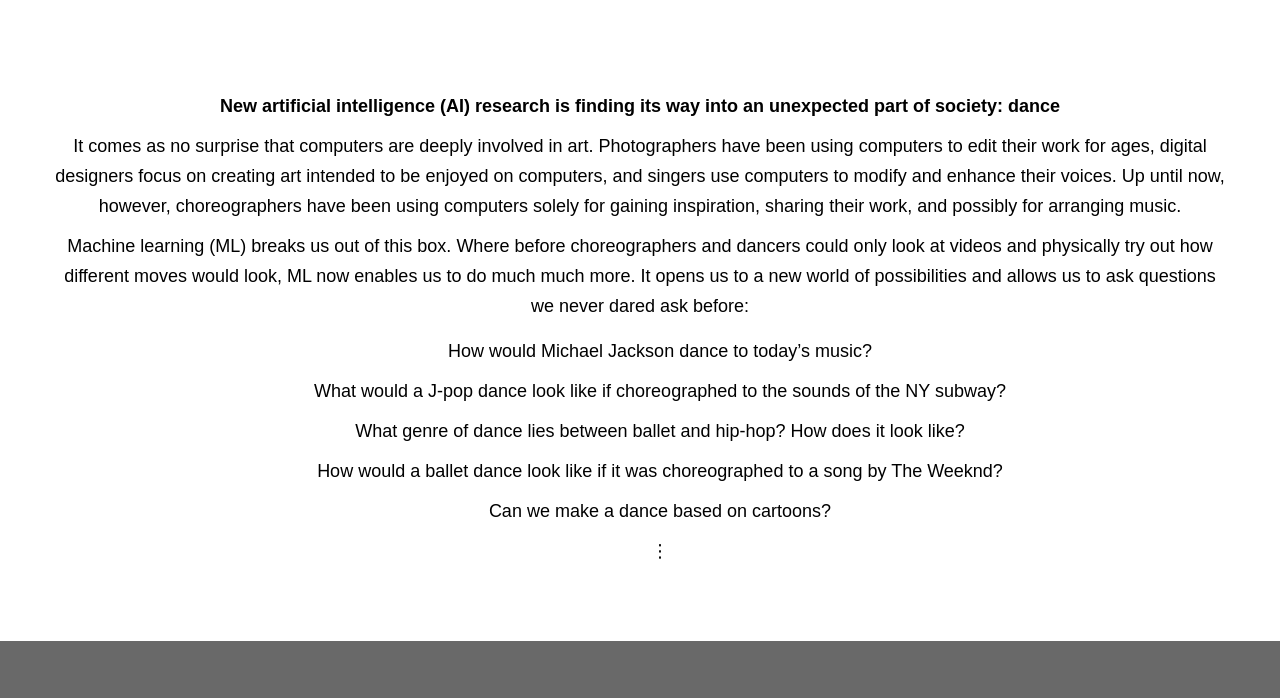
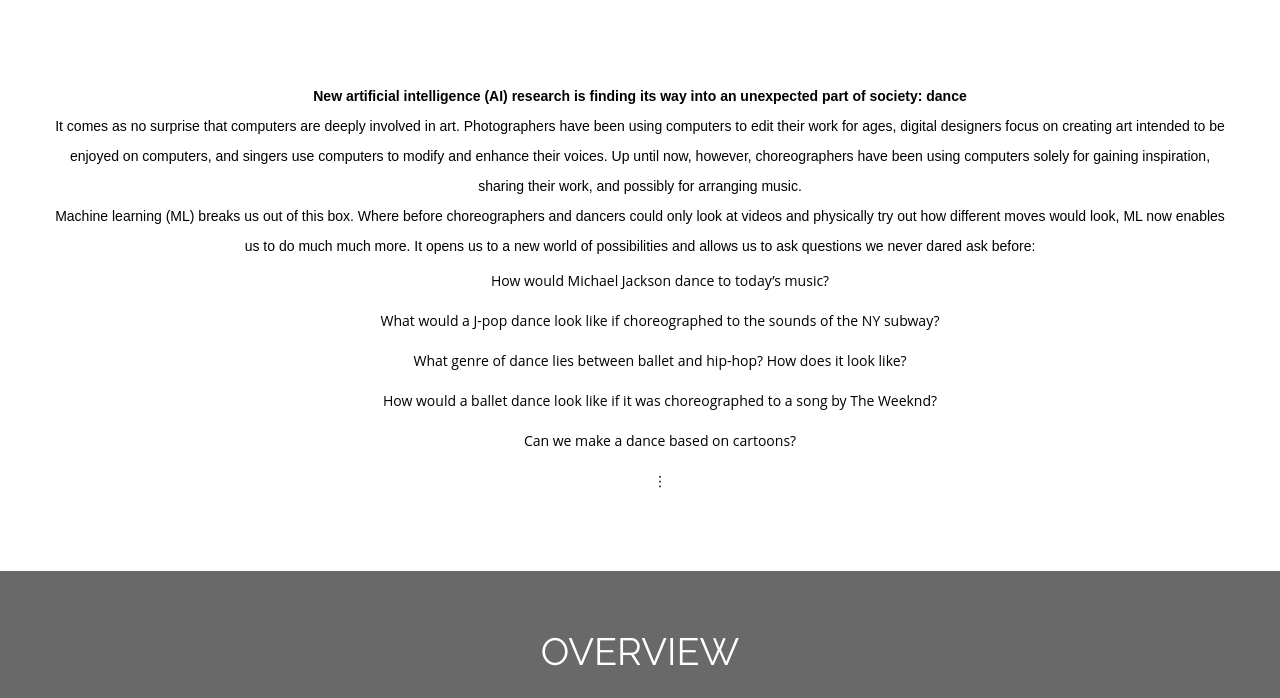
Before and after one commit to tinydance/tinydance.github.io, a plain HTML site: page index.html in a window 1280 px wide. Shown: the part 1078-1776 px from the top of the page. Drawn offline with Linux system fonts and the light colour scheme.

Commit message:
unify intro css

```diff
--- a/css/style.css
+++ b/css/style.css
@@ -649,6 +649,12 @@ section.white_box {
     color: black;
     font-family: sans-serif;
     text-align: center;
+    line-height: 30px;
+}
+
+.white_box p {
+    color: black;
+    font-family: sans-serif;
     line-height: 30px;
 }
 
--- a/index.html
+++ b/index.html
@@ -50,19 +50,19 @@
 </head>
 
 <body>
+  <!--Header_section-->
   <header id="header">
     <div id="head" class="parallax" parallax-speed="2" style="background-position: 50% 0px;">
-
       <div class="top_left_cont zoomIn wow animated" id="logo">
         <img src="img/DanceMuse.svg" alt="Dance Muse" class="dancemuse">
         <h2><strong>Inspiring Choreography Through AI</strong>
         </h2>
       </div>
     </div>
+  </header>
+  <!--Header_section-->
 
-  </header>
-
-  <!--Header_section-->
+  <!--navigation_bar-->
   <header id="header_wrapper">
     <div class="container">
       <div class="header_box">
@@ -88,25 +88,25 @@
       </div>
     </div>
   </header>
-  <!--Header_section-->
+  <!--navigation_bar-->
+
   <!--Introduction-->
   <section class="white_box" id="intro">
     <div class="container">
       <div class="row">
         <h4>As machine learning practitioners explore new ways to create art, introducing these innovations to
-          the art community becomes essential. Our project aims to do just that: <I>make it easy for choreographers and
+          the art community becomes essential. Our work aims to do just that: <I>make it easy for choreographers and
             dancers to work with machine learning models to create new dance.</I>
         </h4>
         <img src="img/intersection.svg" alt="DanceMuse is the union of choreography and machine learning" class="intersection">
-        <h4><b>New artificial intelligence (AI) research is finding its way into an unexpected part of society: dance</b></h4>
-        <h4>It comes as no surprise that computers are deeply involved in art. Photographers have been using computers
+        <p><b>New artificial intelligence (AI) research is finding its way into an unexpected part of society: dance</b></p>
+        <p>It comes as no surprise that computers are deeply involved in art. Photographers have been using computers
           to edit their work for ages, digital designers focus on creating art intended to be enjoyed on computers, and
           singers use computers to modify and enhance their voices. Up until now, however, choreographers have been using
-          computers solely for gaining inspiration, sharing their work, and possibly for arranging music.</h4>
-        <h4>Machine learning (ML) breaks us out of this box. Where before choreographers and dancers could only look
+          computers solely for gaining inspiration, sharing their work, and possibly for arranging music.</p>
+        <p>Machine learning (ML) breaks us out of this box. Where before choreographers and dancers could only look
           at videos and physically try out how different moves would look, ML now enables us to do much much more. It
-          opens us to a new world of possibilities and allows us to ask questions we never dared ask before: </h4>
-        <h4>
+          opens us to a new world of possibilities and allows us to ask questions we never dared ask before: </p>
         <ul>
           <li>How would Michael Jackson dance to today’s music? </li>
           <li> What would a J-pop dance look like if choreographed to the sounds of the NY subway? </li>
@@ -115,7 +115,6 @@
           <li>Can we make a dance based on cartoons?</li>
           <li><span>&#8942;</span></li>
         </ul>
-        </h4>
       </div>
     </div>
   </section>
@@ -125,7 +124,7 @@
   <section id="service">
     <div class="container">
 
-      <h2>Project Overview</h2>
+      <h2>Overview</h2>
       <div class="service_wrapper" , style="text-align:center">
         <div class="row" , style="text-align:center">
           <div class="col-md-4">
@@ -188,7 +187,7 @@
     <div class="container">
       <div class="row">
         <h2 style="padding-top: 20px;">Deep Learning for Generating Dance</h2>
-        <p>Our project builds off a pre-developed machine learning model named DanceRevolution (paper <a
+        <p>Our work builds off a pre-developed machine learning model named DanceRevolution (paper <a
                 href="https://arxiv.org/abs/2006.06119" target="_blank">here</a>) as the basis for our system. DanceRevolution uses an
           encoder-decoder architecture; at a high level, the encoder learns to 'store' music information in a lower
           dimensional space, and the decoder learns a mapping from the encoded coordinates into dance positions.</p>
@@ -241,7 +240,7 @@
     <div class="container">
       <div class="row">
         <h2>Our Contributions</h2>
-        <p>Our project makes music to dance generation models accessible to a wider audience than ever before by easing
+        <p>Our work makes music to dance generation models accessible to a wider audience than ever before by easing
           their use and creating templates for some of their possible uses.</p>
         <h4>In a few words, our work so far has been focused on:</h4>
         <ul>
```
Lines whose indentation alone changed are shown as unchanged.
